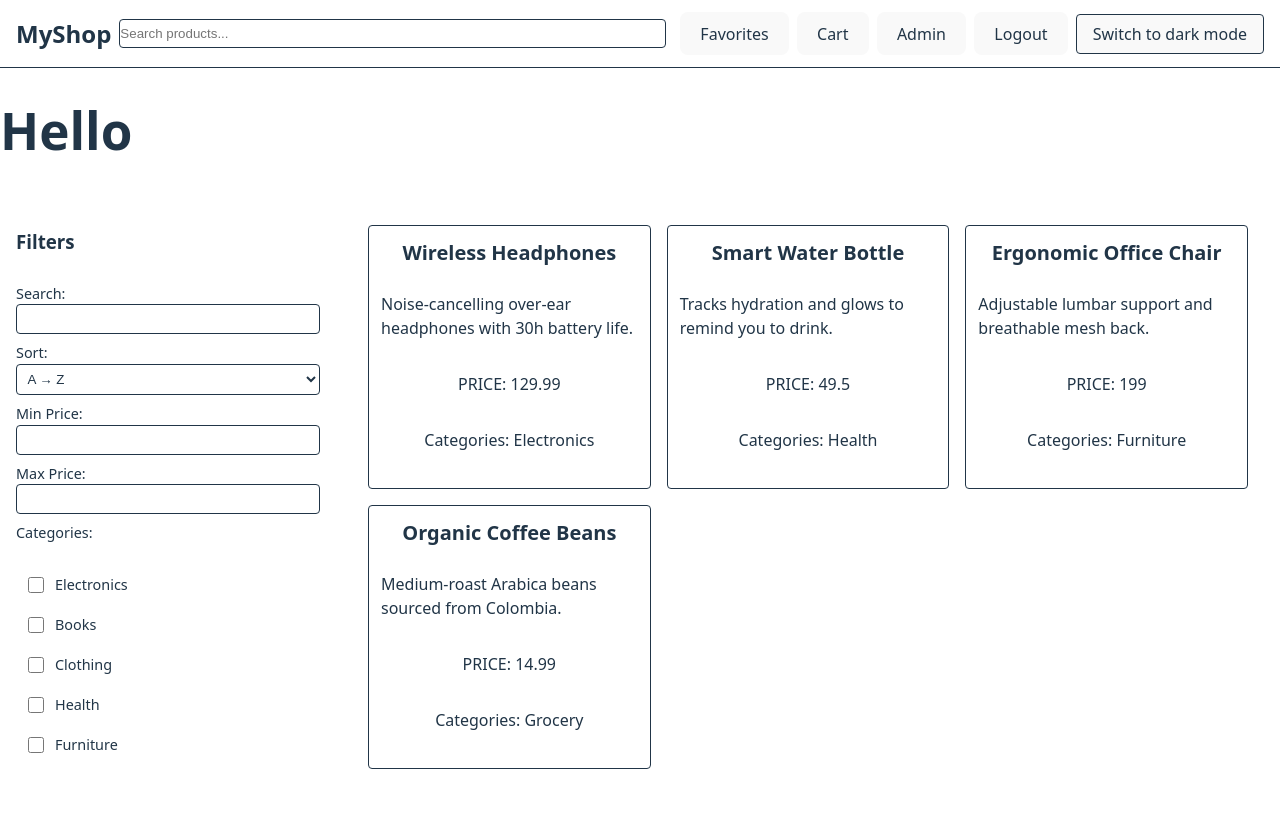
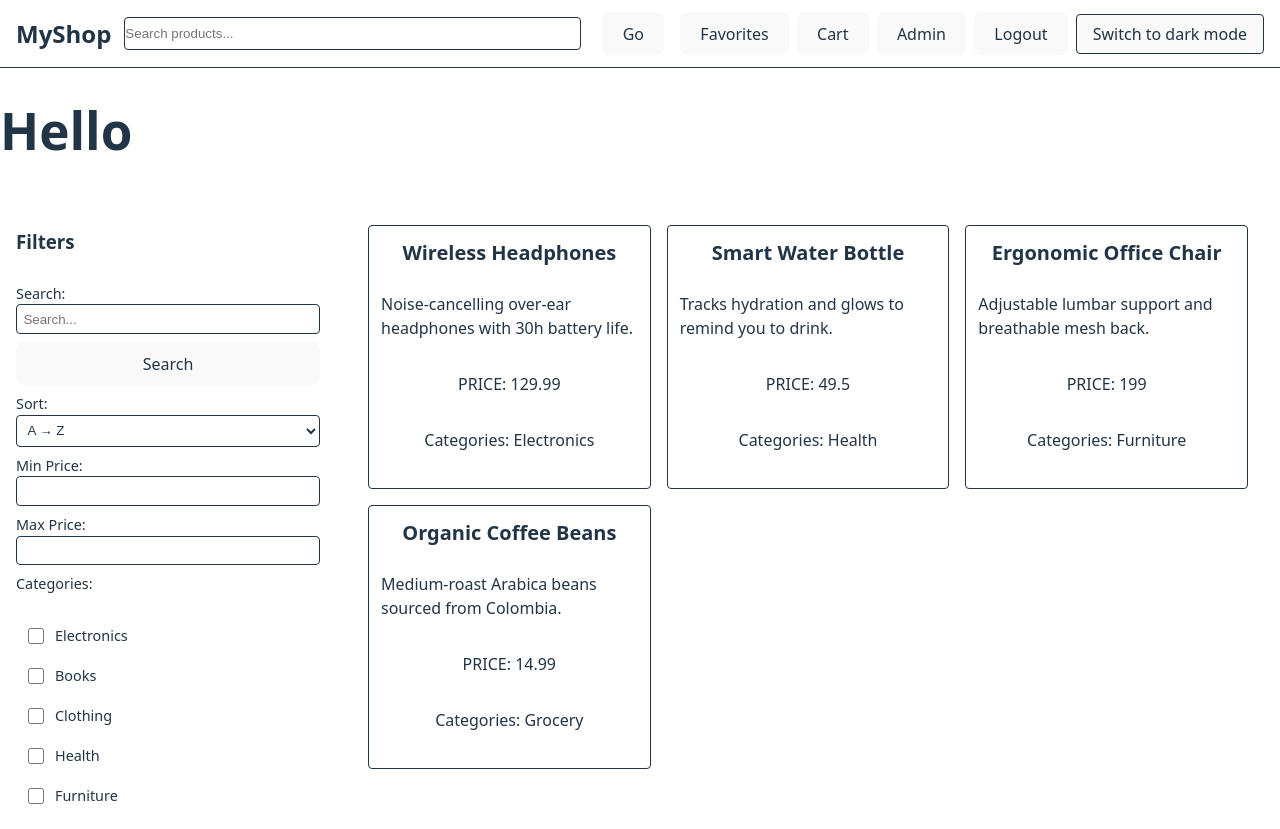
Before and after one commit to RichardRadulescu/Shoper, a React (Vite) app in the folder frontend/: page /products in a window 1280 px wide. Before the commit the page ends 801 px from the top, so only its background shows below. Built offline with nearby package versions, Linux system fonts and the light colour scheme.

Commit message:
Frontend/feature/styling components (#8)
* decoupled the input from searches

* Fixed some styling

```diff
--- a/frontend/src/components/Navbar.tsx
+++ b/frontend/src/components/Navbar.tsx
@@ -1,4 +1,4 @@
-import { useState, type PropsWithChildren, useEffect } from "react";
+import { useState, type PropsWithChildren, useEffect, type SyntheticEvent } from "react";
 import { useSearchParams } from "react-router-dom";
 import ProductListModal from "./ProductListModal";
 import ThemeToggle from "./ThemeToggle";
@@ -29,14 +29,20 @@ export default function Navbar({ children }: PropsWithChildren) {
   const [showMenu, setShowMenu] = useState(false);
 
   const [params, setParams] = useSearchParams();
-  const [search, setSearch] = useState(params.get("query") ?? "");
+  const [search, setSearch] = useState(() => params.get("query") ?? "");
 
+  // reflect external changes to the query param (e.g. from filter pane)
   useEffect(() => {
+    setSearch(params.get("query") ?? "");
+  }, [params]);
+
+  const handleSubmit = (e: SyntheticEvent) => {
+    e.preventDefault();
     const next = new URLSearchParams(params);
-    if (!search) next.delete("query");
-    else next.set("query", search);
+    if (search) next.set("query", search);
+    else next.delete("query");
     setParams(next);
-  }, [search, params, setParams]);
+  };
 
   return (
     <>
@@ -47,14 +53,18 @@ export default function Navbar({ children }: PropsWithChildren) {
           </a>
         </div>
 
-        <div className={styles.searchWrap}>
+        <form className={styles.searchWrap} onSubmit={handleSubmit}>
+          <label>
           <input
             className={styles.searchInput}
             placeholder="Search products..."
             value={search}
             onChange={(e) => setSearch(e.target.value)}
+            name="searchProducts"
           />
-        </div>
+          </label>
+          <button type="submit">Go</button>
+        </form>
 
         <div className={styles.right}>
           <button onClick={() => setShowFavs((v) => !v)}>Favorites</button>
--- a/frontend/src/components/SearchProducts.tsx
+++ b/frontend/src/components/SearchFilterProducts.tsx
@@ -1,18 +1,18 @@
 import { useSearchParams } from "react-router-dom";
-import { useRef, useCallback, useState, useEffect } from "react";
+import { useCallback, useState, useEffect } from "react";
 import styles from "../styles/SearchProducts.module.css";
+import { SearchInput } from "./SearchInputProducts";
 
-export default function SearchProducts() {
+export default function SearchFilterProducts() {
   const [params, setParams] = useSearchParams();
-  const timeoutRef = useRef<ReturnType<typeof setTimeout> | null>(null);
-  const [query, setQuery] = useState("");
+  const [text, setText] = useState(() => params.get("query") ?? "");
+
+  // keep the input in sync if the query param is updated from outside
+  useEffect(() => {
+    setText(params.get("query") ?? "");
+  }, [params]);
+
   const categories = params.get("category")?.split(",") ?? [];
-
-  // Initialize query from URL only once on mount
-  useEffect(() => {
-    setQuery(params.get("query") ?? "");
-  }, []);  // Empty dependency array—only run once
-
   const sort = params.get("sort") ?? "alphaAsc";
   const min = params.get("min");
   const max = params.get("max");
@@ -35,29 +35,23 @@ export default function SearchProducts() {
         toggleCategory(value);
     }
 
-    const updateQueryDebounced = useCallback((value: string) => {
-      setQuery(value); // Update local state immediately for input responsiveness
+    const submitSearch = useCallback(() => {
+      setParams((prev) => {
+        const p = new URLSearchParams(prev);
+        if (text) p.set("query", text);
+        else p.delete("query");
+        return p;
+      });
+    }, [text, setParams]);
 
-      if (timeoutRef.current) clearTimeout(timeoutRef.current);
-      timeoutRef.current = setTimeout(() => {
-        setParams(prev => {
-          const next = new URLSearchParams(prev);
-          if (!value) next.delete("query");
-          else next.set("query", value);
-          return next;
-        });
-      }, 300);
-    }, [setParams]);
 
     return (
-        <form className={styles.searchForm} onSubmit={(e)=>e.preventDefault()}>
+        <form className={styles.searchForm} onSubmit={(e) => { e.preventDefault(); submitSearch(); }}>
       <label>
         Search:
-        <input
-          value={query}
-          onChange={(e) => {updateQueryDebounced(e.target.value)}}
-        />
+        <SearchInput initialValue={text} onSearch={setText}></SearchInput>
       </label>
+      <button type="submit">Search</button>
 
       <label>
         Sort:
--- /dev/null
+++ b/frontend/src/components/SearchInputProducts.tsx
@@ -0,0 +1,16 @@
+
+type SearchInputProps = {
+  initialValue?: string;
+  onSearch: (value: string) => void;
+};
+
+export function SearchInput({ initialValue = "", onSearch }: SearchInputProps) {
+  return (
+    <input
+      type="text"
+      value={initialValue}
+      onChange={(e) => onSearch(e.target.value)}
+      placeholder="Search..."
+    />
+  );
+}
--- a/frontend/src/pages/Home.tsx
+++ b/frontend/src/pages/Home.tsx
@@ -1,6 +1,6 @@
 import { useState, useMemo } from "react";
 import ProductGrid from "../components/ProductGrid";
-import SearchProducts from "../components/SearchProducts";
+import SearchFilterProducts from "../components/SearchFilterProducts";
 import styles from "../styles/Home.module.css";
 import type { Product } from "../types/Product";
 
@@ -40,7 +40,7 @@ export default function Home(){
         <h3>Filters</h3>
         <button className={styles.closeButton} onClick={() => setShowFilters(false)}>Close</button>
       </div>
-      <SearchProducts/>
+      <SearchFilterProducts/>
     </aside>
     <main className={styles.main}>
         <button
--- a/frontend/src/styles/Navbar.module.css
+++ b/frontend/src/styles/Navbar.module.css
@@ -20,17 +20,27 @@
 }
 
 .searchWrap {
-    flex: 1 1 300px;
+    flex: 1;
     margin: 0 0.5rem;
+    display: flex;
+    min-width: 0;
+    gap: 1rem;
+}
+
+.searchWrap label {
+    flex: 1;
+    min-width: 0;
+    display: flex;
 }
 
 .searchInput {
-    width: 100%;
     padding: 0.4rem 0rem;
     border-radius: 4px;
     border: 1px solid var(--text);
     background: var(--card-bg);
     color: var(--text);
+    flex: 1;
+    margin: 5px;
 }
 
 .menuButton {
@@ -81,7 +91,7 @@
     z-index: 1000;
 }
 
-@media (max-width: 768px) {
+@media (max-width: 810px) {
     .right {
         display: none;
     }
@@ -89,7 +99,10 @@
     .menuButton {
         display: inline-block;
     }
+}
 
+/* keep the search visible on medium screens; hide only on small screens */
+@media (max-width: 480px) {
     .searchWrap {
         display: none;
     }
```
Lines whose indentation alone changed are shown as unchanged.
